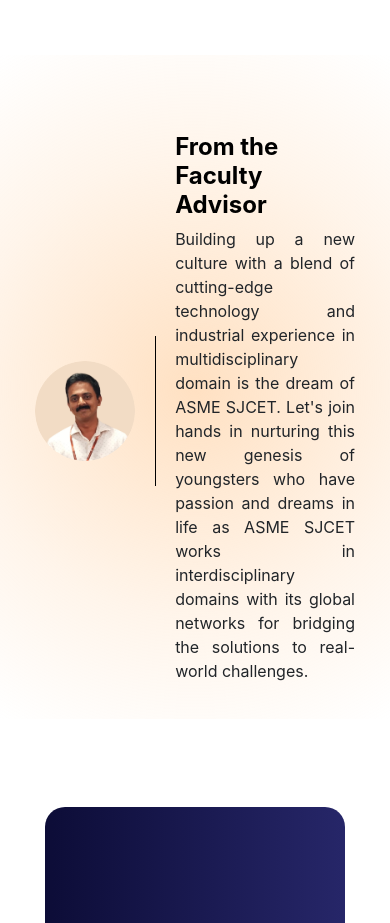
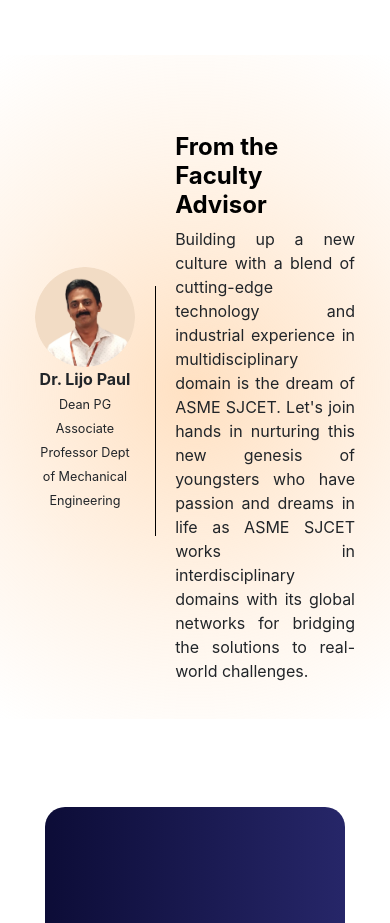
Before and after one commit to Pillzen/ASME, a plain HTML site: page index.html in a window 390 px wide. Shown: the part 2560-3483 px from the top of the page. Drawn offline with nearby package versions, Linux system fonts and the light colour scheme; grey boxes are pictures that could not be loaded.

Commit message:
Update index.html

```diff
--- a/index.html
+++ b/index.html
@@ -102,6 +102,7 @@
             margin-right: 20px;
             min-width: 150px;
             min-height: 150px;
+            margin-top: -29px;
         }
 
         .circle-container img {
@@ -122,6 +123,10 @@
             text-align: justify;
             line-height: 1.5;
         }
+
+        .team-faculty {
+        font-size: 0.79rem;
+         }
 
 
 
@@ -153,6 +158,12 @@
                 font-size: 1em;
                 line-height: 1.5;
             }
+            .vertical-line {
+            width: 2px;
+            height: 250px;
+            background-color: black;
+            margin-right: 20px;
+        }
         }
 
         @media only screen and (min-width: 601px) and (max-width: 1200px) {
@@ -184,6 +195,9 @@
                 line-height: 1.5;
             }
         }
+
+
+
         .flip-card {
             background-color: transparent;
             width: 300px;
@@ -398,9 +412,15 @@
             <div class="container d-flex align-items-center mt-5">
                 <div class="circle-container">
                     <img src="./images1/lijo.png" class="rounded-circle img-fluid" alt="Circle Image">
+                    <p class="text-center">
+                        <b>Dr. Lijo Paul</b><br>
+                        <span class="team-faculty">Dean PG</span><br>
+                        <span class="team-faculty">Associate Professor Dept of Mechanical Engineering</span><br>
+                    </p>
                 </div>
-                <div class="vertical-line"></div>
-                <div class="text-container">
+
+                <div class="vertical-line mb-lg-5"></div>
+                <div class="text-container mb-lg-5">
                     <h2 class="faculty-advisor-heading">From the Faculty Advisor</h2>
                     <p class="advisor-text">
                         Building up a new culture with a blend of cutting-edge technology and industrial experience in multidisciplinary domain is the dream of ASME SJCET. Let's join hands in nurturing this new genesis of youngsters who have passion and dreams in life as ASME SJCET works in interdisciplinary domains with its global networks for bridging the solutions to real-world challenges.
```
